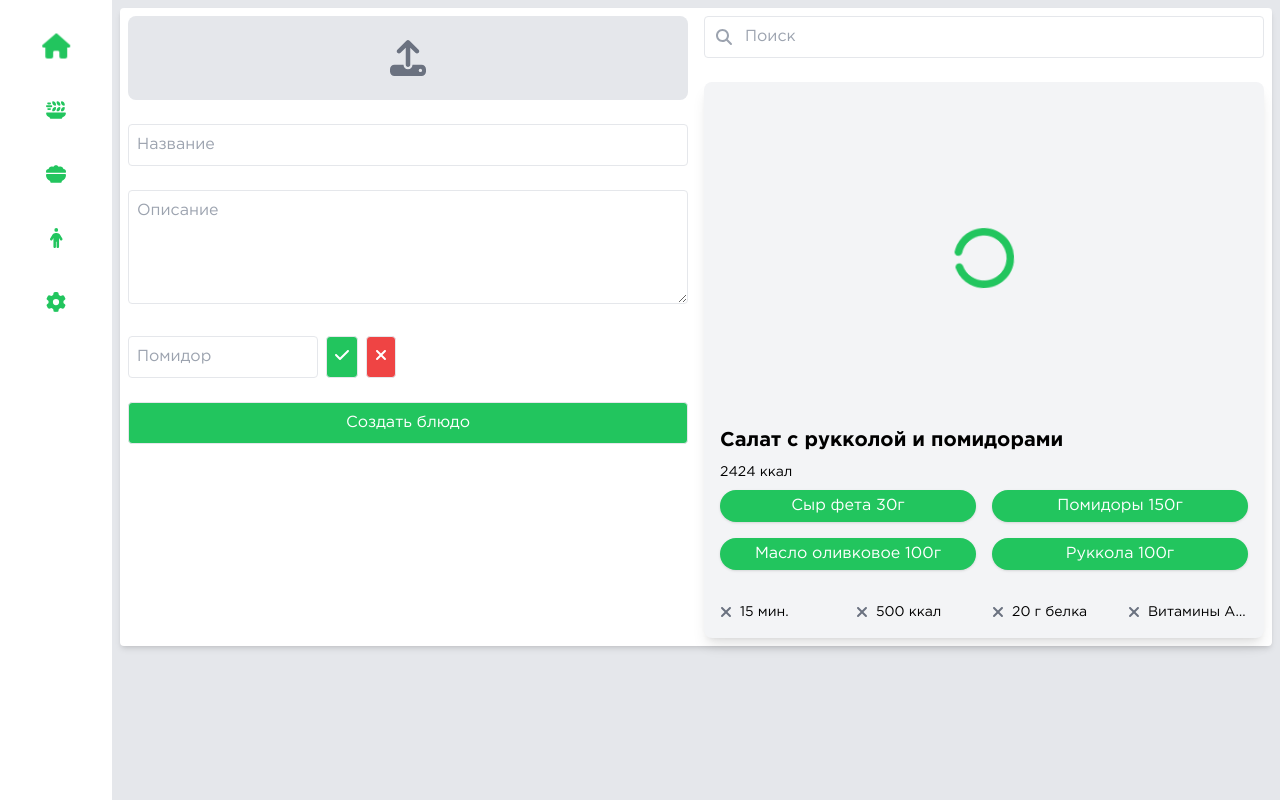
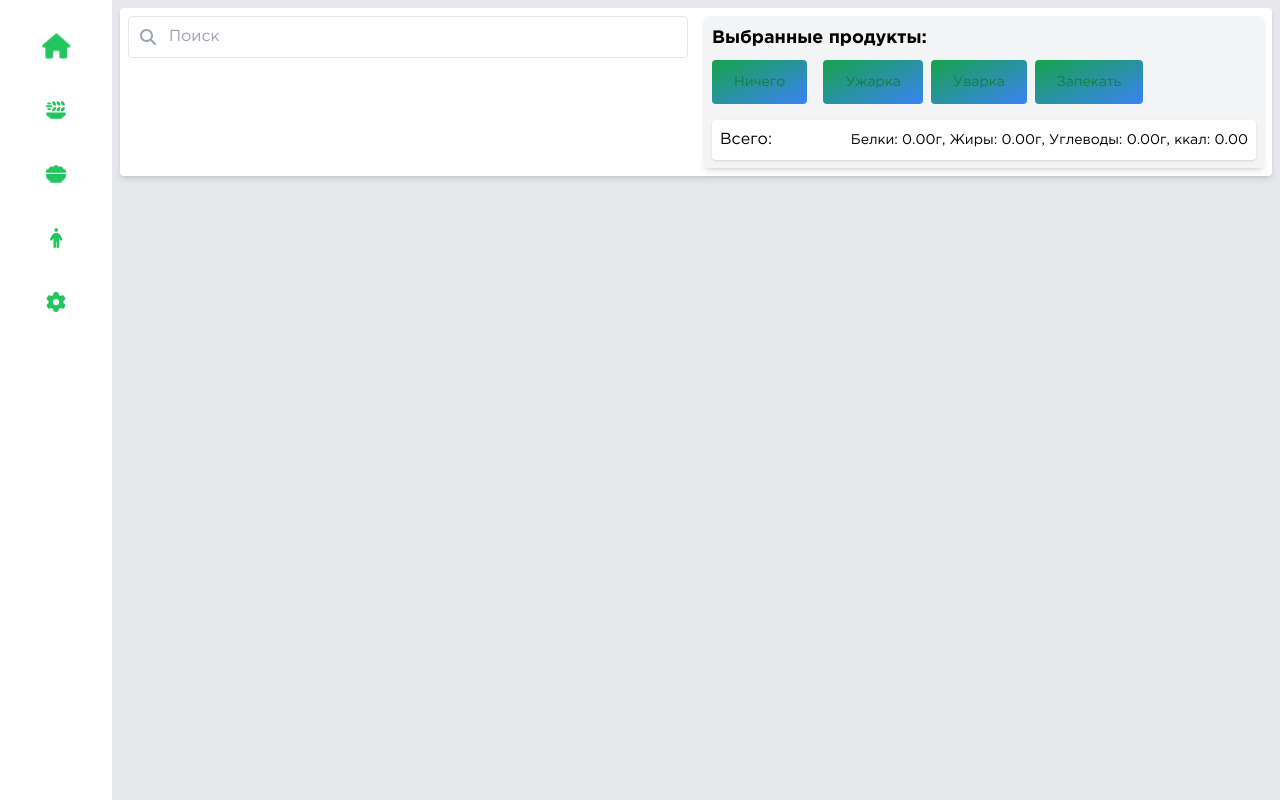
Before and after one commit to oto2020/rationpro, a Next.js app: page /create-dish in a window 1280 px wide. Built offline with nearby package versions, Linux system fonts and the light colour scheme.

Commit message:
добавил страницу создания Блюда

```diff
--- a/app/components/CreateDishContent.tsx
+++ b/app/components/CreateDishContent.tsx
@@ -1,143 +1,180 @@
-// components/CreateDishContent.tsx
 "use client"
+import { useState, useEffect } from 'react';
 import { FontAwesomeIcon } from "@fortawesome/react-fontawesome";
-import { useState } from 'react';
-import Image from 'next/image';
+import { faSearch, faWindowClose, faTimes, faCheck, faCircleNotch } from "@fortawesome/free-solid-svg-icons";
+import { useFindProductByNameBguQuery, Product } from "../../src/graphql";
 
-import {
-  faSearch,
-  faUpload,
-  faTimes,
-  faCheck,
-  faCircleNotch,
-} from "@fortawesome/free-solid-svg-icons";
+interface NutrientInfo {
+  protein: number;
+  fat: number;
+  carbs: number;
+  calories: number;
+}
+
+interface SelectedProduct extends Product {
+  grams: number;
+}
+
+type CookingMethods = 'Ничего' | 'Ужарка' | 'Уварка' | 'Запекать';
+
+const COOKING_METHODS: Record<CookingMethods, number> = {
+  'Ничего': 1.0,
+  'Ужарка': 1.2,
+  'Уварка': 0.9,
+  'Запекать': 1.1
+};
 
 const CreateDishContent = () => {
-    const [imageLoaded, setImageLoaded] = useState(false);
+  const [searchTerm, setSearchTerm] = useState('');
+  const [displayResults, setDisplayResults] = useState(false);
+  const [selectedProducts, setSelectedProducts] = useState<SelectedProduct[]>([]);
+  const [cookingMethod, setCookingMethod] = useState<CookingMethods>('Уварка');
+
+  const { data, loading } = useFindProductByNameBguQuery({
+    variables: { term: searchTerm },
+    skip: searchTerm.length < 1
+  });
+
+  useEffect(() => {
+    const handler = setTimeout(() => {
+      setDisplayResults(searchTerm.length > 0);
+    }, 300);
+    return () => clearTimeout(handler);
+  }, [searchTerm]);
+
+  const handleChange = (event: React.ChangeEvent<HTMLInputElement>) => {
+    setSearchTerm(event.target.value);
+  };
+
+  const calculateTotalNutrients = (): NutrientInfo => {
+    let totalProtein = 0, totalFat = 0, totalCarbs = 0, totalCalories = 0;
+    selectedProducts.forEach(product => {
+      const nutrients = calculateNutrients(product);
+      totalProtein += nutrients.protein;
+      totalFat += nutrients.fat;
+      totalCarbs += nutrients.carbs;
+      totalCalories += nutrients.calories;
+    });
+    return {
+      protein: totalProtein,
+      fat: totalFat,
+      carbs: totalCarbs,
+      calories: totalCalories
+    };
+  };
+
+  const toggleProductSelection = (product: Product) => {
+    setSelectedProducts(prev => {
+      const isAlreadySelected = prev.find(p => p.id === product.id);
+      return isAlreadySelected ? prev.filter(p => p.id !== product.id) : [...prev, { ...product, grams: 100 }];
+    });
+    setDisplayResults(false);
+  };
+
+  const handleCloseResults = () => {
+    setDisplayResults(false);
+  };
+
+  const handleGramsChange = (id: string, grams: number) => {
+    setSelectedProducts(prev => prev.map(product => product.id.toString() === id ? { ...product, grams } : product));
+  };
+
+  const calculateNutrients = (product: SelectedProduct): NutrientInfo => {
+    let protein = 0, fat = 0, carbs = 0;
+    product.productNutrients.forEach(nutrient => {
+      switch (nutrient.nutrient.name) {
+        case "Белки": protein += parseFloat(nutrient.valueString || '0'); break;
+        case "Жиры": fat += parseFloat(nutrient.valueString || '0'); break;
+        case "Углеводы": carbs += parseFloat(nutrient.valueString || '0'); break;
+      }
+    });
+    const gramsFactor = product.grams / 100;
+    const cookingFactor = COOKING_METHODS[cookingMethod];
+    return {
+      protein: protein * gramsFactor * cookingFactor,
+      fat: fat * gramsFactor * cookingFactor,
+      carbs: carbs * gramsFactor * cookingFactor,
+      calories: ((protein * 4) + (fat * 9) + (carbs * 4)) * gramsFactor * cookingFactor
+    };
+  };
 
   return (
     <div className="p-2 ml-0 md:ml-28 w-full">
       <div className="bg-white p-2 rounded shadow-md">
         <div className="flex flex-wrap -mx-2">
-          <div className="w-full md:w-1/2 px-2">
-            <div className="flex flex-col">
-              <div className="flex items-center justify-center bg-gray-200 p-6 rounded-lg mb-6">
-                <FontAwesomeIcon
-                  icon={faUpload}
-                  className="text-gray-500 text-4xl"
-                />
-              </div>
-              <div className="mb-6">
-                <input
-                  type="text"
-                  placeholder="Название"
-                  className="w-full p-2 border rounded"
-                />
-              </div>
-              <div className="mb-6">
-                <textarea
-                  placeholder="Описание"
-                  className="w-full p-2 border rounded"
-                  rows={4}
-                />
-              </div>
-              <div className="flex justify-between mb-6">
-                <div className="flex items-center">
-                  <input
-                    type="text"
-                    placeholder="Помидор"
-                    className="p-2 border rounded mr-2 flex-1"
-                  />
-                  <button className="p-2 border rounded bg-green-500 text-white">
-                    <FontAwesomeIcon icon={faCheck} />
-                  </button>
-                  <button className="p-2 border rounded bg-red-500 text-white ml-2">
-                    <FontAwesomeIcon icon={faTimes} />
-                  </button>
-                </div>
-              </div>
-              <button className="p-2 border rounded bg-green-500 text-white w-full">
-                Создать блюдо
-              </button>
-            </div>
-          </div>
           <div className="w-full md:w-1/2 px-2 mb-6 md:mb-0">
             <div className="mb-6 flex relative">
               <input
                 type="text"
                 placeholder="Поиск"
-                className="w-full p-2 border rounded pl-10"
+                className="w-full p-2 border rounded pl-10 text-black"
+                value={searchTerm}
+                onChange={handleChange}
               />
-              <FontAwesomeIcon
-                icon={faSearch}
-                className="text-gray-400 absolute top-1/2 left-3 transform -translate-y-1/2"
-              />
+              <FontAwesomeIcon icon={faSearch} className="text-gray-400 absolute top-1/2 left-3 transform -translate-y-1/2" />
+              {displayResults && (
+                <div className="absolute bg-white w-full border rounded mt-10 max-h-60 overflow-auto">
+                  {loading ? <FontAwesomeIcon icon={faCircleNotch} spin className="text-6xl text-green-500" /> : (
+                    <>
+                      <button className="p-2 w-full text-left text-red-500" onClick={handleCloseResults}>
+                        <FontAwesomeIcon icon={faWindowClose} /> Закрыть
+                      </button>
+                      {data?.products.slice(0, 30).map((product) => (
+                        <div key={product.id} onClick={() => toggleProductSelection(product as Product)} className="p-2 hover:bg-gray-100 flex justify-between items-center text-black">
+                          <span>{product.name}</span>
+                          <FontAwesomeIcon icon={selectedProducts.find(p => p.id === product.id) ? faTimes : faCheck} />
                         </div>
-            <div className="bg-gray-100 p-4 rounded-lg shadow-lg relative">
-              <div className="relative h-80 w-full">
-                {/* Show the spinner while the image is loading */}
-                {!imageLoaded && (
-                  <div className="absolute inset-0 flex justify-center items-center">
-                    <FontAwesomeIcon icon={faCircleNotch} spin className="text-6xl text-green-500"/>
+                      ))}
+                    </>
+                  )}
                 </div>
               )}
-                <Image
-                  src="/img/salad.jpg"
-                  alt="Salad"
-                  layout="fill"
-                  objectFit="contain"
-                  className={`rounded-lg ${imageLoaded ? 'opacity-100' : 'opacity-0'}`}
-                  onLoadingComplete={() => setImageLoaded(true)}
-                />
-              </div>
-              <h3 className="text-xl font-bold mt-2 mb-2 text-black">
-                Салат с рукколой и помидорами
-              </h3>
-              <p className="text-sm mb-2 text-black">2424 ккал</p>
-              <div className="flex flex-wrap -mx-2 mb-4">
-  <div className="w-1/2 px-2 mb-4">
-    <div className="bg-green-500 rounded-full px-4 py-1 text-center shadow text-white truncate">
-      Сыр фета 30г
             </div>
           </div>
-  <div className="w-1/2 px-2 mb-4">
-    <div className="bg-green-500 rounded-full px-4 py-1 text-center shadow text-white truncate">
-      Помидоры 150г
+          <div className="w-full md:w-1/2 px-2">
+            <div className="p-2 bg-gray-100 rounded shadow-md">
+              <h3 className="text-lg font-bold mb-2 text-black">Выбранные продукты:</h3>
+              {selectedProducts.map(product => (
+                <div key={product.id} className="p-2 bg-white mb-1 rounded shadow flex justify-between items-center text-black">
+                  <span>{product.name}</span>
+                  <input type="number" value={product.grams} onChange={(e) => handleGramsChange(product.id.toString(), Number(e.target.value))} className="w-20 ml-2 border rounded text-black" />
+                  <span className="ml-auto text-sm">
+                    Белки: {calculateNutrients(product).protein.toFixed(2)}г,
+                    Жиры: {calculateNutrients(product).fat.toFixed(2)}г,
+                    Углеводы: {calculateNutrients(product).carbs.toFixed(2)}г,
+                    ккал: {calculateNutrients(product).calories.toFixed(2)}
+                  </span>
+                  <button onClick={() => toggleProductSelection(product)}>
+                    <FontAwesomeIcon icon={faTimes} className="text-red-500" />
+                  </button>
                 </div>
+              ))}
+              <div className="flex space-x-2">
+                {Object.keys(COOKING_METHODS).map((method: string) => {
+                  const cookingMethod = method as CookingMethods;
+                  return (
+                    <button
+                      key={cookingMethod}
+                      className={`relative inline-flex items-center text-bold justify-center p-0.5 mb-2 me-2 overflow-hidden text-sm font-medium text-green-700 rounded group ${cookingMethod === method ? 'bg-gradient-to-br from-green-600 to-blue-500 group-hover:from-purple-600 group-hover:to-blue-500 hover:text-white dark:text-white focus:ring-4 focus:outline-none focus:ring-blue-300 dark:focus:ring-blue-800' : 'bg-white'}`}
+                      onClick={() => setCookingMethod(cookingMethod)}
+                    >
+                      <span className="relative px-5 py-2.5 transition-all ease-in duration-75 group-hover:bg-opacity-0">
+                        {cookingMethod}
+                      </span>
+                    </button>
+                  );
+                })}
+
+
               </div>
-  <div className="w-1/2 px-2 mb-4">
-    <div className="bg-green-500 rounded-full px-4 py-1 text-center shadow text-white truncate">
-      Масло оливковое 100г
-    </div>
-  </div>
-  <div className="w-1/2 px-2 mb-4">
-    <div className="bg-green-500 rounded-full px-4 py-1 text-center shadow text-white truncate">
-      Руккола 100г
-    </div>
-  </div>
-</div>
-{/* Icons and values */}
-<div className="grid grid-cols-2 gap-2 sm:grid-cols-4 sm:gap-4">
-  {/* Example for clock icon */}
-  <div className="flex items-center justify-center sm:justify-start">
-    <FontAwesomeIcon icon={faTimes} className="text-gray-500 mr-2" />
-    <span className="text-sm text-black truncate">15 мин.</span>
-  </div>
-  {/* Example for fire icon */}
-  <div className="flex items-center justify-center sm:justify-start">
-    <FontAwesomeIcon icon={faTimes} className="text-gray-500 mr-2" />
-    <span className="text-sm text-black truncate">500 ккал</span>
-  </div>
-  {/* Example for leaf icon */}
-  <div className="flex items-center justify-center sm:justify-start">
-    <FontAwesomeIcon icon={faTimes} className="text-gray-500 mr-2" />
-    <span className="text-sm text-black truncate">20 г белка</span>
-  </div>
-  {/* Example for vitamin icon */}
-  <div className="flex items-center justify-center sm:justify-start">
-    <FontAwesomeIcon icon={faTimes} className="text-gray-500 mr-2" />
-    <span className="text-sm text-black truncate">Витамины A, C</span>
-  </div>
+              <div className="p-2 bg-white mt-2 rounded shadow flex justify-between items-center text-black">
+                <span>Всего:</span>
+                <span className="ml-auto text-sm">
+                  Белки: {calculateTotalNutrients().protein.toFixed(2)}г,
+                  Жиры: {calculateTotalNutrients().fat.toFixed(2)}г,
+                  Углеводы: {calculateTotalNutrients().carbs.toFixed(2)}г,
+                  ккал: {calculateTotalNutrients().calories.toFixed(2)}
+                </span>
               </div>
             </div>
           </div>
--- a/package.json
+++ b/package.json
@@ -20,7 +20,8 @@
     "nextjs-progressbar": "^0.0.16",
     "react": "^18",
     "react-dom": "^18",
-    "react-infinite-scroll-component": "^6.1.0"
+    "react-infinite-scroll-component": "^6.1.0",
+    "use-debounce": "^10.0.0"
   },
   "devDependencies": {
     "@types/node": "^20",
```
Also changed, not shown: 1 other file (tests, documents, lock files or other folders). Lines whose indentation alone changed are shown as unchanged.
